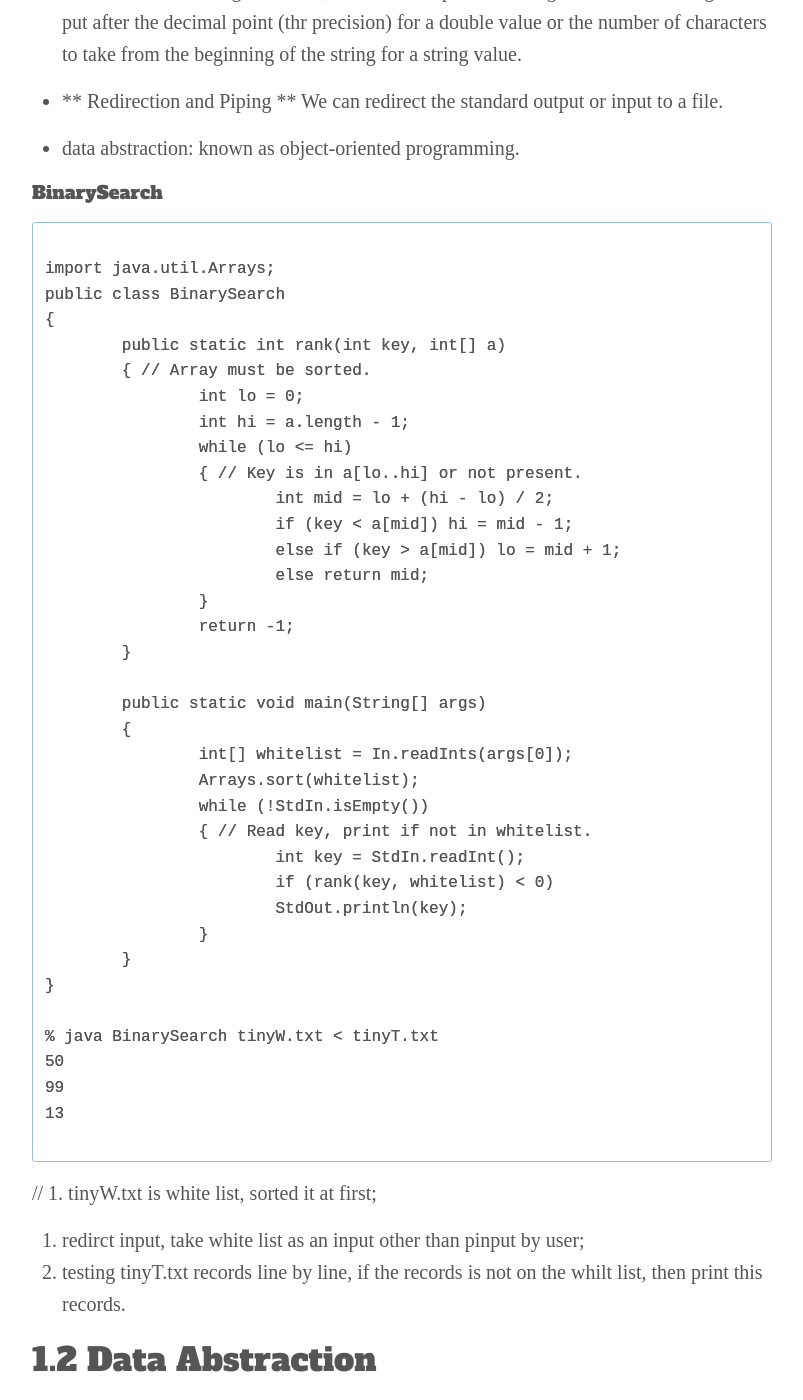
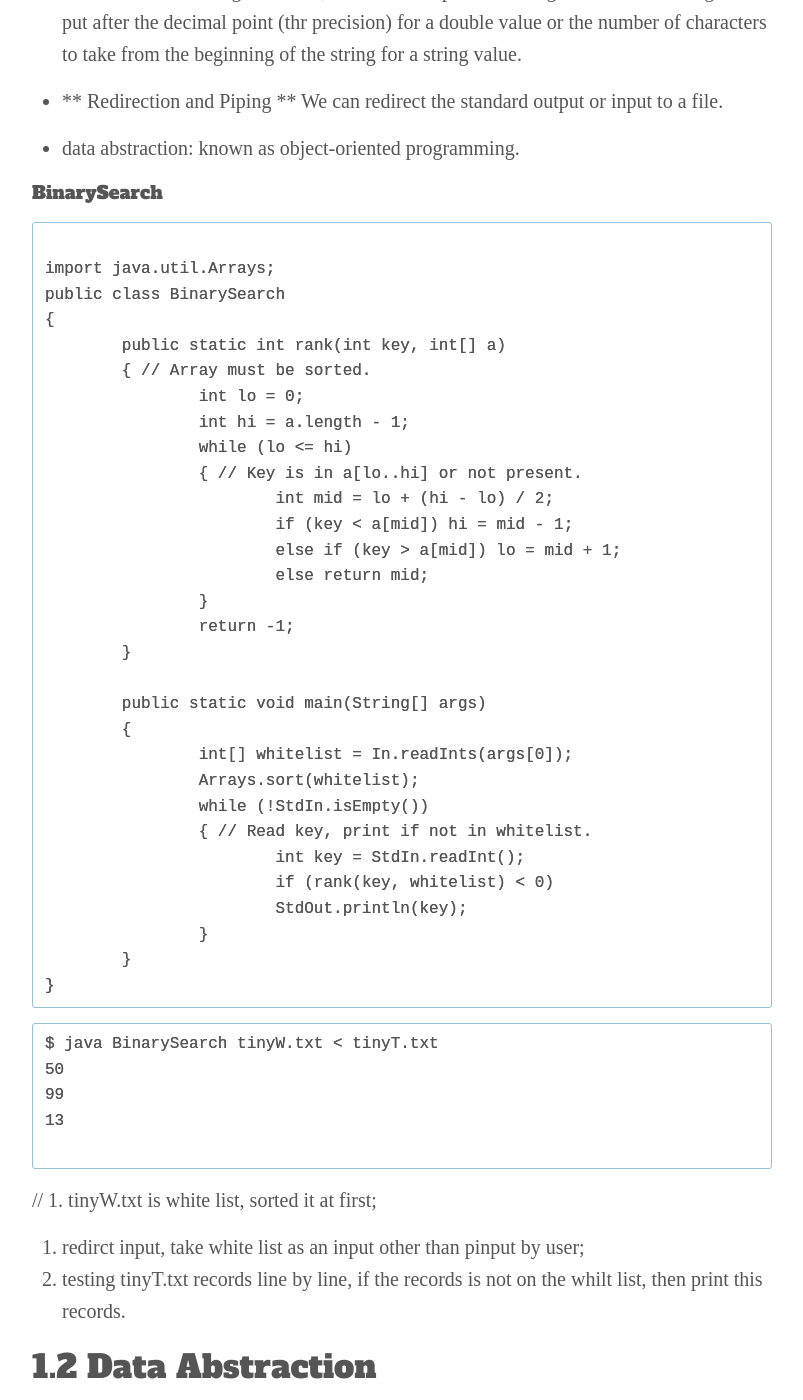
Before and after one commit to weina1117/weina1117.github.io, a Jekyll site: the page built from _posts/2016-11-20-algoritms4-chapter1.md, in a window 1280 px wide and 1400 px high, scrolled down 6310 px. Shown: the whole window, without its empty margins (238-1041 px from the left). Built offline with Jekyll 4.4.1, drawn with Linux system fonts in a browser that asks for light colours; some web fonts are replaced; comment, search, counter and statistics services are not loaded; some of the changed text lies outside the part shown.

Commit message:
update based on comments

````diff
--- a/_posts/2016-11-20-algoritms4-chapter1.md
+++ b/_posts/2016-11-20-algoritms4-chapter1.md
@@ -71,7 +71,7 @@ Java basic structure -> Primitive Data type
 
 * Loops: A loops statement, while loop can be express compactly with for notation
 
-```javascript
+```java
 
 for (<initialize>; <boolean expression>;<increment>)
 {
@@ -79,7 +79,7 @@ for (<initialize>; <boolean expression>;<increment>)
 }
 ```
 
-``` javascript
+``` java
 
 <initialize>;
 while(<boolean expression>)
@@ -118,7 +118,7 @@ Simply to remember is:
 
 [Implementation (code fragment)](\[Pearson\]\ -\ Algorithms,\ 4th\ ed.\ -\ \[Sedgewick,\ Wayne\].pdf)
 
-```javascript
+```java
 
 // task1: find the maximum of the array values
 double max = a[0];
@@ -165,7 +165,7 @@ for(i = 0; i < N; i++)
 arguments to computes a return value of some data type or a side effect caused by the arguments.
 * Typical implementations of static method:
 
-```javascript
+```java
 
 // task1: abslute value of an int value
 public static int abs(int x)
@@ -258,7 +258,7 @@ public static double H(int N)
 
 ##### BinarySearch
 
-```javascript
+```java
 
 import java.util.Arrays;
 public class BinarySearch
@@ -289,8 +289,10 @@ public class BinarySearch
 		}
 	}
 }
+```
 
-% java BinarySearch tinyW.txt < tinyT.txt
+```sh
+$ java BinarySearch tinyW.txt < tinyT.txt
 50
 99
 13
````
